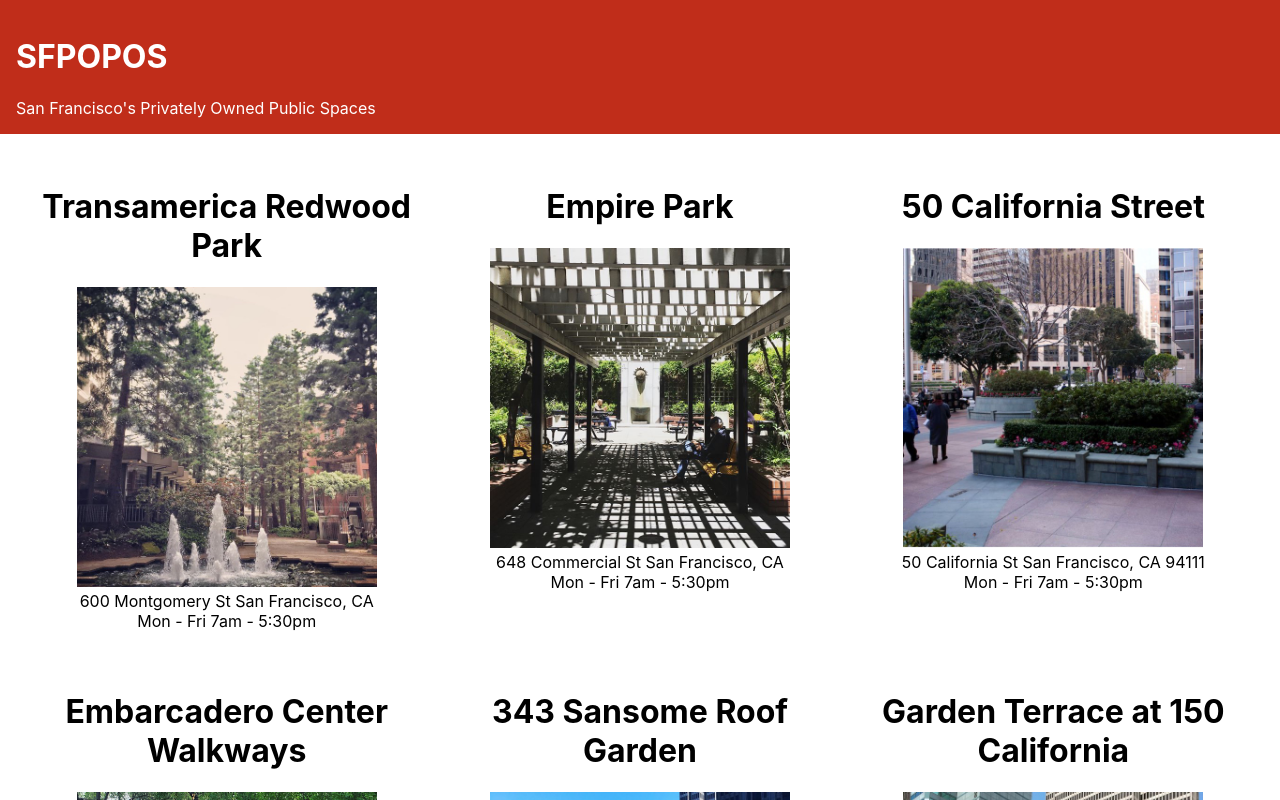
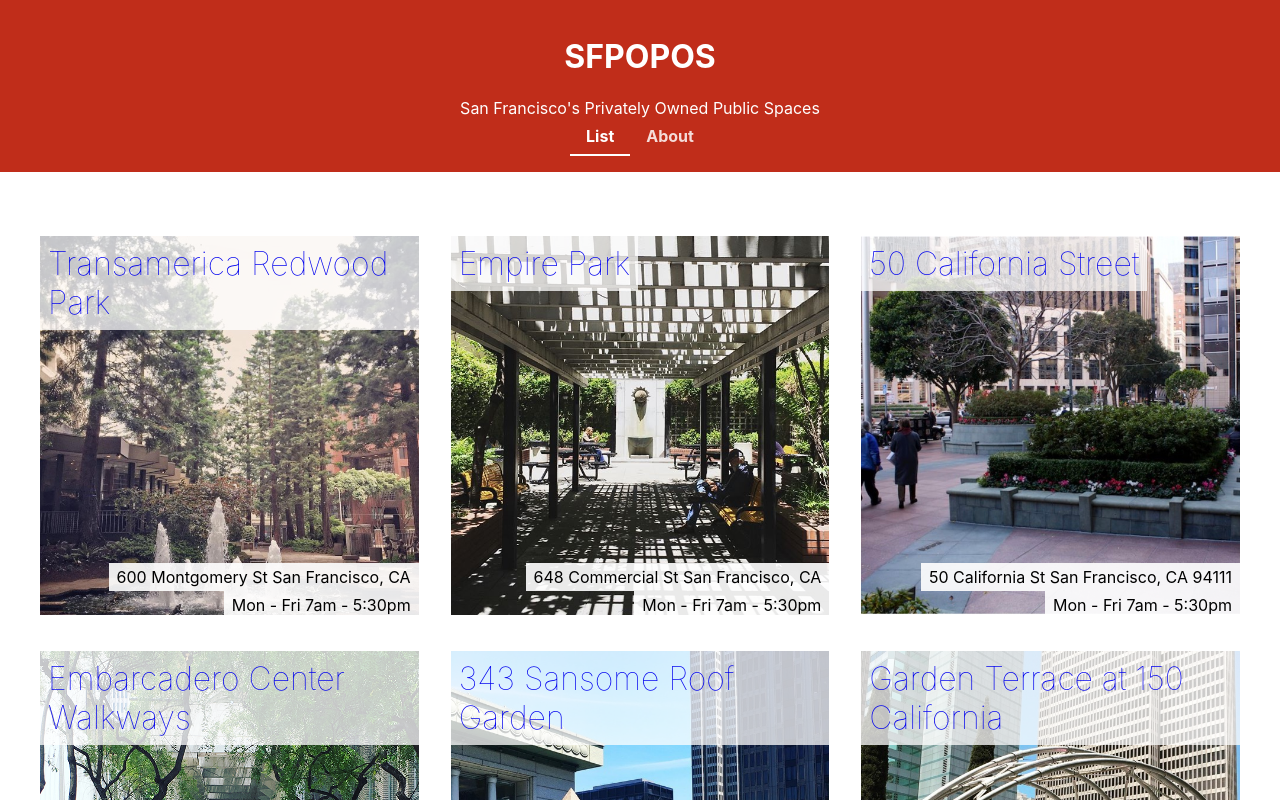
Before and after one commit to idev74/sfpopos, a React (Create React App) app: page / in a window 1280 px wide. Shown: the top 800 px of the page. Built offline with nearby package versions, Linux system fonts and the light colour scheme.

Commit message:
complete

```diff
--- a/src/App.js
+++ b/src/App.js
@@ -1,13 +1,14 @@
 import './App.css';
 import Title from './components/Title/Title'
-import POPOSList from './components/POPOSList/POPOSList';
 import Footer from './components/Footer/Footer';
+import { Outlet } from 'react-router-dom';
 
 function App() {
   return (
     <div className="App">
       <Title />
-      <POPOSList />
+      <Outlet />
+      {/* <POPOSList /> */}
       <Footer />
     </div>
   );
--- /dev/null
+++ b/src/components/About.js
@@ -0,0 +1,17 @@
+import React from 'react'
+
+function About() {
+  return (
+    <div >
+      <h1>About SFPOPOS</h1>
+      <p>POPOS are publicly accessible spaces in
+        forms of plazas, terraces, atriums, small
+        parks, and even snippets which are provided
+        and maintained by private developers. In San
+        Francisco, POPOS mostly appear in the Downtown
+        office district area.</p>
+    </div>
+  )
+}
+
+export default About
--- /dev/null
+++ b/src/components/POPOSDetails/POPOSDetails.css
@@ -0,0 +1,29 @@
+.POPOSDetails {
+	display: flex;
+	flex-direction: row-reverse;
+	width: 960px;
+	margin: auto;
+}
+
+.POPOSDetails .POPOSDetails-info {
+	flex: 1;
+	text-align: left;
+	padding: 0 1em;
+}
+
+.POPOSDetails .POPOSDetails-title {
+	font-size: 2em;
+	margin: 0;
+}
+
+.POPOSDetails .POPOSDetails-image {
+	flex: 2;
+}
+
+.POPOSDetails .POPOSDetails-image img {
+	width: 100%;
+}
+
+.POPOSDetails .POPOSDetails-hours {
+	font-size: 1.5em;
+}
--- /dev/null
+++ b/src/components/POPOSDetails/POPOSDetails.js
@@ -0,0 +1,27 @@
+import React from "react"
+import { useParams } from 'react-router'
+import data from '../../sfpopos-data.json'
+import './POPOSDetails.css'
+
+function POPOSDetails(props) {
+    const params = useParams()
+    const { id } = params
+    const { images, title, desc, hours, features, geo } = data[id]
+
+    return (
+      <div className="POPOSDetails">
+        <div className="POPOSDetails-image">
+          <img src={`${process.env.PUBLIC_URL}images/${images[0]}`} alt='title'/>
+        </div>
+        <div className="POPOSDetails-info">
+          <h1 className="POPOSDetails-title">{ title }</h1>
+          <p className="POPOSDetails-desc">{ desc }</p>
+          <p className="POPOSDetails-hours">{ hours }</p>
+          <p className="POPOSDetails-features">{ features }</p>
+          <p className="POPOSDetails-geo">{ geo.lat } { geo.lon }</p>
+        </div>
+      </div>
+    )
+}
+
+export default POPOSDetails
--- a/src/components/POPOSList/POPOSList.css
+++ b/src/components/POPOSList/POPOSList.css
@@ -1,7 +1,21 @@
 .POPOSList {
-    width: calc(100% - 80px);
-    margin: auto;
-    display: grid;
-    grid-template-columns: 1fr 1fr 1fr;
-    grid-gap: 40px;
-  }
+  width: calc(100% - 80px);
+  margin: auto;
+  display: grid;
+  grid-template-columns: 1fr 1fr 1fr;
+  grid-gap: 2em;
+  max-width: 1600px;
+  padding: 2em;
+}
+
+@media only screen and (max-width: 960px) {
+	.POPOSList {
+		grid-template-columns: 1fr 1fr;
+	}
+}
+
+@media only screen and (max-width: 700px) {
+	.POPOSList {
+		grid-template-columns: 1fr;
+	}
+}
--- a/src/components/POPOSList/POPOSList.js
+++ b/src/components/POPOSList/POPOSList.js
@@ -4,9 +4,10 @@
 import data from "../../sfpopos-data.json";
 
 function POPOSList() {
-    const spaces = data.map(( { title, address, images, hours } ) => {
+    const spaces = data.map(({ title, address, images, hours }, i) => {
         return (
           <POPOSSpace
+            id={i}
             key={title}
             name={title}
             address={address}
--- a/src/components/POPOSSpace/POPOSSpace.css
+++ b/src/components/POPOSSpace/POPOSSpace.css
@@ -1,9 +1,35 @@
 .POPOSSpace {
+    position: relative;
     width: 100%;
     text-align: center;
   }
 
-  .POPOSSpace > img {
+  .POPOSSpace img {
     width: 100%;
     height: auto;
   }
+
+  .POPOSSpace h1 {
+    display: block;
+    position: absolute;
+    left: 0;
+    top: 0;
+    margin: 0;
+    font-weight: lighter;
+    background-color: rgba(255, 255, 255, 0.75);
+    padding: 0.5rem;
+    text-align: left;
+  }
+
+  .POPOSSpace .POPOSSpace-info {
+    position: absolute;
+    right: 0;
+    bottom: 0;
+    text-align: right;
+  }
+
+  .POPOSSpace .POPOSSpace-info div {
+    display: inline-block;
+    padding: 0.25em 0.5em;
+    background-color: rgba(255, 255, 255, 0.9);
+  }
--- a/src/components/POPOSSpace/POPOSSpace.js
+++ b/src/components/POPOSSpace/POPOSSpace.js
@@ -1,18 +1,26 @@
 import React from 'react';
 import './POPOSSpace.css'
+import { Link } from 'react-router-dom'
 
 function POPOSSpace(props) {
-    const { name, image, address, hours } = props
+    const { name, image, address, hours, id } = props
     return (
-        <div>
-            <h1 className='name'>{name}</h1>
+        <div className='POPOSSpace'>
+            <Link to={`/details/${id}`}>
+            <h1 className='name'>{name}
+            </h1>
+            </Link>
+            <Link to={`/details/${id}`}>
             <img src={`${process.env.PUBLIC_URL}/images/${image}`}
             width="300"
             height="300"
             alt=""
             />
+            </Link>
+            <div className='POPOSSpace-info'>
             <div className='address'>{address}</div>
             <div className='name'>{hours}</div>
+            </div>
         </div>
     )
 }
--- a/src/components/Title/Title.css
+++ b/src/components/Title/Title.css
@@ -3,8 +3,6 @@
     width: 100%;
     display: flex;
     flex-direction: column;
-    justify-content: center;
-    align-items: flex-start;
     padding: 1em;
     margin-bottom: 2em;
     background-color: rgb(192, 45, 26);
@@ -18,3 +16,16 @@
     justify-content: center;
     align-self: flex-start;
   }
+
+  .Title a {
+    display: inline-block;
+    padding: 0.5em 1em;
+    color: rgba(255, 255, 255, 0.835);
+    font-weight: bold;
+    text-decoration: none;
+  }
+
+  .Title .nav-link-active {
+    color: #fff;
+    border-bottom: 2px solid;
+  }
--- a/src/components/Title/Title.js
+++ b/src/components/Title/Title.js
@@ -1,11 +1,26 @@
 import React from "react"
 import "./Title.css"
+import { NavLink } from 'react-router-dom';
+
 
 function Title() {
   return (
     <div className="Title">
+      <header>
         <h1>SFPOPOS</h1>
-        <div className="Title-Subtitle">San Francisco's Privately Owned Public Spaces</div>
+        <div className="Title-Subtitle">San Francisco's Privately Owned Public Spaces
+        </div>
+
+        <div>
+          <NavLink
+            className={({ isActive }) => isActive ? "nav-link-active" : "nav-link"}
+            to="/">List</NavLink>
+          <NavLink
+            className={({ isActive }) => isActive ? "nav-link-active" : "nav-link"}
+            to="/about">About</NavLink>
+        </div>
+
+      </header >
     </div>
   )
 }
--- a/src/index.js
+++ b/src/index.js
@@ -1,14 +1,27 @@
 import React from 'react';
-import ReactDOM from 'react-dom/client';
+import { createRoot } from 'react-dom/client';
 import './index.css';
 import App from './App';
 import reportWebVitals from './reportWebVitals';
+import About from './components/About';
+import POPOSList from './components/POPOSList/POPOSList';
+import POPOSDetails from './components/POPOSDetails/POPOSDetails';
+import { HashRouter as Router, Routes, Route } from 'react-router-dom';
 
-const root = ReactDOM.createRoot(document.getElementById('root'));
+const rootElement = document.getElementById('root');
+const root = createRoot(rootElement);
+
 root.render(
-  <React.StrictMode>
-    <App />
-  </React.StrictMode>
+  <Router>
+  <Routes>
+    <Route path="/" element={<App />}>
+      <Route path="/" element={<POPOSList />} />
+      <Route path="about" element={<About />} />
+      <Route path="/details/:id" element={<POPOSDetails />} />
+    </Route>
+  </Routes>
+</Router>,
+document.getElementById('root')
 );
 
 reportWebVitals();
```
Lines whose indentation alone changed are shown as unchanged.
